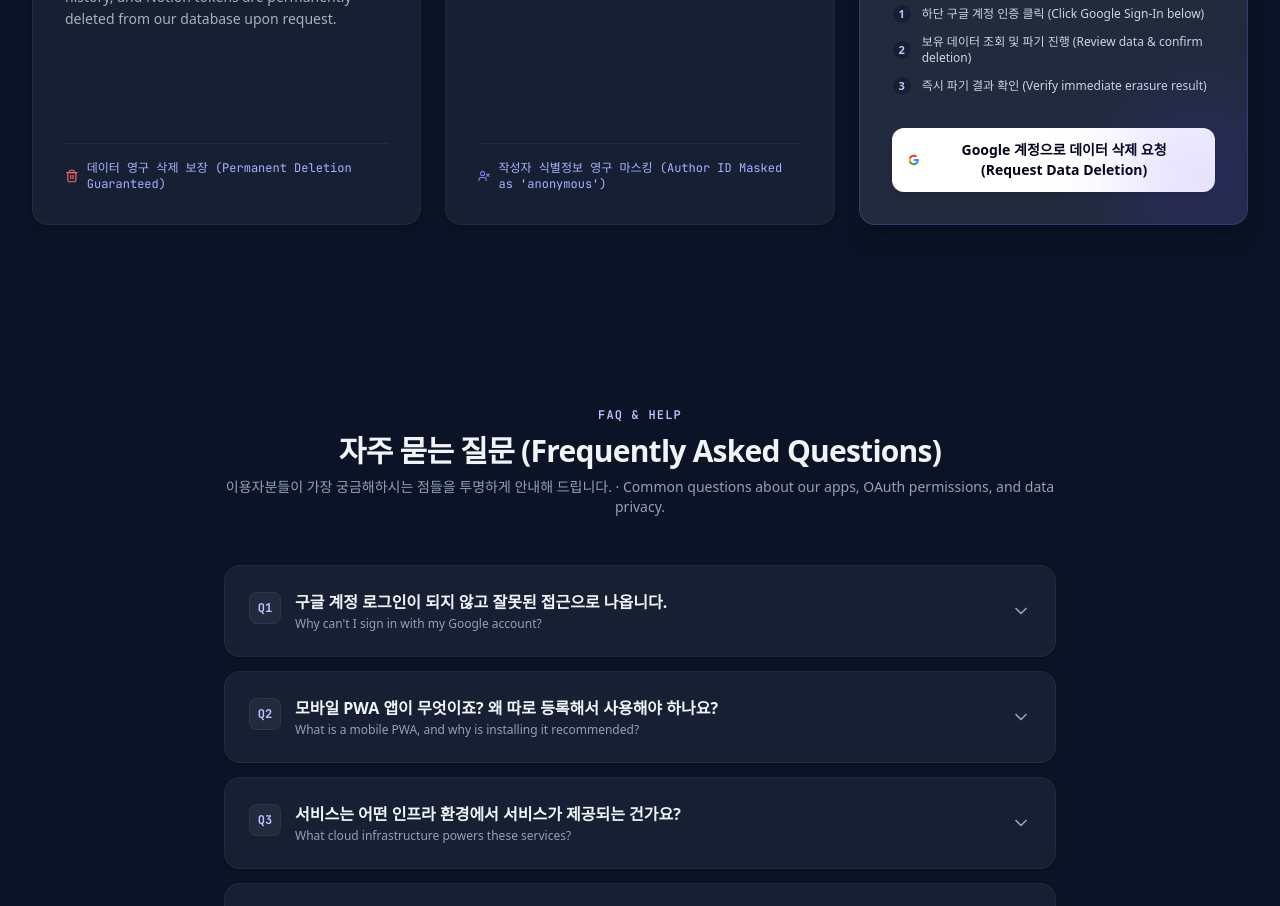
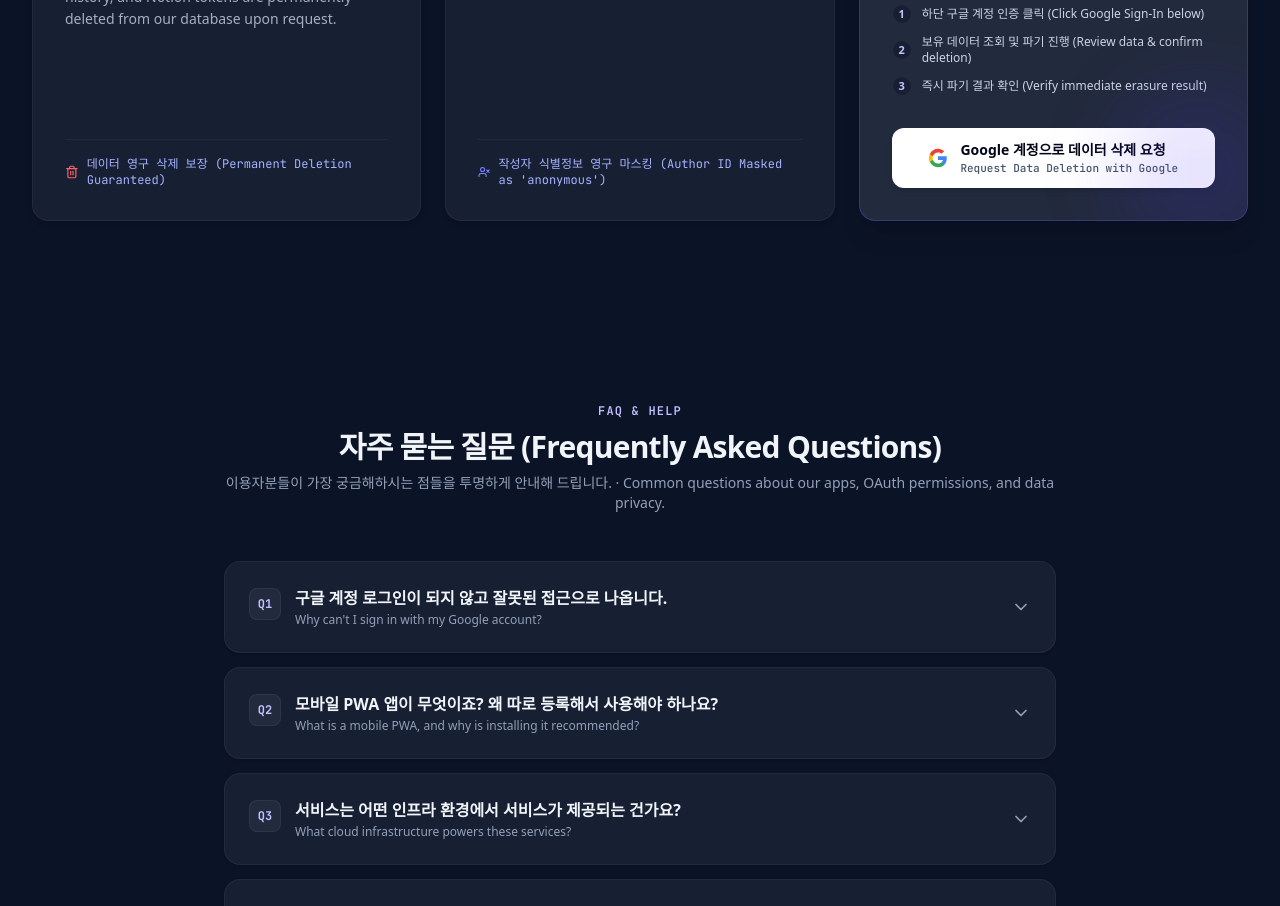
Before and after one commit to doohee2/landing, a Next.js app: page / in a window 1280 px wide. Shown: the part 3100-4006 px from the top of the page. Built offline with nearby package versions, Linux system fonts and the light colour scheme; no server answers.

Commit message:
feat: add DeleteDataModal, DeletionSection, and site config components for personal data management

```diff
--- a/components/DeleteDataModal.tsx
+++ b/components/DeleteDataModal.tsx
@@ -283,9 +283,9 @@ export function DeleteDataModal({ isOpen, onClose }: DeleteDataModalProps) {
 
                   <button
                     onClick={handleGoogleSignIn}
-                    className="w-full py-3 px-4 rounded-xl bg-white hover:bg-slate-100 text-slate-900 font-semibold text-sm transition-all shadow-md flex items-center justify-center gap-3 cursor-pointer"
+                    className="w-full py-3 px-4 rounded-xl bg-white hover:bg-slate-100 text-slate-900 transition-all shadow-md flex items-center justify-center gap-3 cursor-pointer"
                   >
-                    <svg className="w-5 h-5" viewBox="0 0 24 24">
+                    <svg className="w-5 h-5 shrink-0" viewBox="0 0 24 24">
                       <path
                         d="M22.56 12.25c0-.78-.07-1.53-.2-2.25H12v4.26h5.92c-.26 1.37-1.04 2.53-2.21 3.31v2.77h3.57c2.08-1.92 3.28-4.74 3.28-8.09z"
                         fill="#4285F4"
@@ -303,7 +303,14 @@ export function DeleteDataModal({ isOpen, onClose }: DeleteDataModalProps) {
                         fill="#EA4335"
                       />
                     </svg>
-                    <span>Google로 본인 인증하기 (Sign in with Google)</span>
+                    <span className="flex flex-col items-start leading-tight text-left">
+                      <span className="font-bold text-sm text-slate-900">
+                        Google로 본인 인증하기
+                      </span>
+                      <span className="font-mono text-[11px] font-medium text-slate-600 mt-0.5">
+                        Sign in with Google
+                      </span>
+                    </span>
                   </button>
                 </div>
               ) : (
--- a/components/DeletionSection.tsx
+++ b/components/DeletionSection.tsx
@@ -99,9 +99,9 @@ export function DeletionSection({ onOpenDeleteModal }: DeletionSectionProps) {
           <div className="mt-8">
             <button
               onClick={onOpenDeleteModal}
-              className="w-full py-3 px-4 rounded-xl bg-white hover:bg-slate-100 text-slate-950 font-bold text-sm transition-all shadow-md flex items-center justify-center gap-2.5 group cursor-pointer"
+              className="w-full py-3 px-4 rounded-xl bg-white hover:bg-slate-100 text-slate-950 transition-all shadow-md flex items-center justify-center gap-3 group cursor-pointer"
             >
-              <svg className="w-4 h-4" viewBox="0 0 24 24">
+              <svg className="w-5 h-5 shrink-0" viewBox="0 0 24 24">
                 <path
                   d="M22.56 12.25c0-.78-.07-1.53-.2-2.25H12v4.26h5.92c-.26 1.37-1.04 2.53-2.21 3.31v2.77h3.57c2.08-1.92 3.28-4.74 3.28-8.09z"
                   fill="#4285F4"
@@ -119,7 +119,14 @@ export function DeletionSection({ onOpenDeleteModal }: DeletionSectionProps) {
                   fill="#EA4335"
                 />
               </svg>
-              <span>{selfService.buttonText}</span>
+              <span className="flex flex-col items-start leading-tight text-left">
+                <span className="font-bold text-sm text-slate-950">
+                  {selfService.buttonText}
+                </span>
+                <span className="font-mono text-[11px] font-medium text-slate-600 mt-0.5">
+                  {selfService.buttonTextEn}
+                </span>
+              </span>
             </button>
           </div>
         </div>
--- a/config/site.ts
+++ b/config/site.ts
@@ -214,7 +214,8 @@ export const siteConfig = {
         "보유 데이터 조회 및 파기 진행 (Review data & confirm deletion)",
         "즉시 파기 결과 확인 (Verify immediate erasure result)",
       ],
-      buttonText: "Google 계정으로 데이터 삭제 요청 (Request Data Deletion)",
+      buttonText: "Google 계정으로 데이터 삭제 요청",
+      buttonTextEn: "Request Data Deletion with Google",
     },
   },
   faq: {
```
